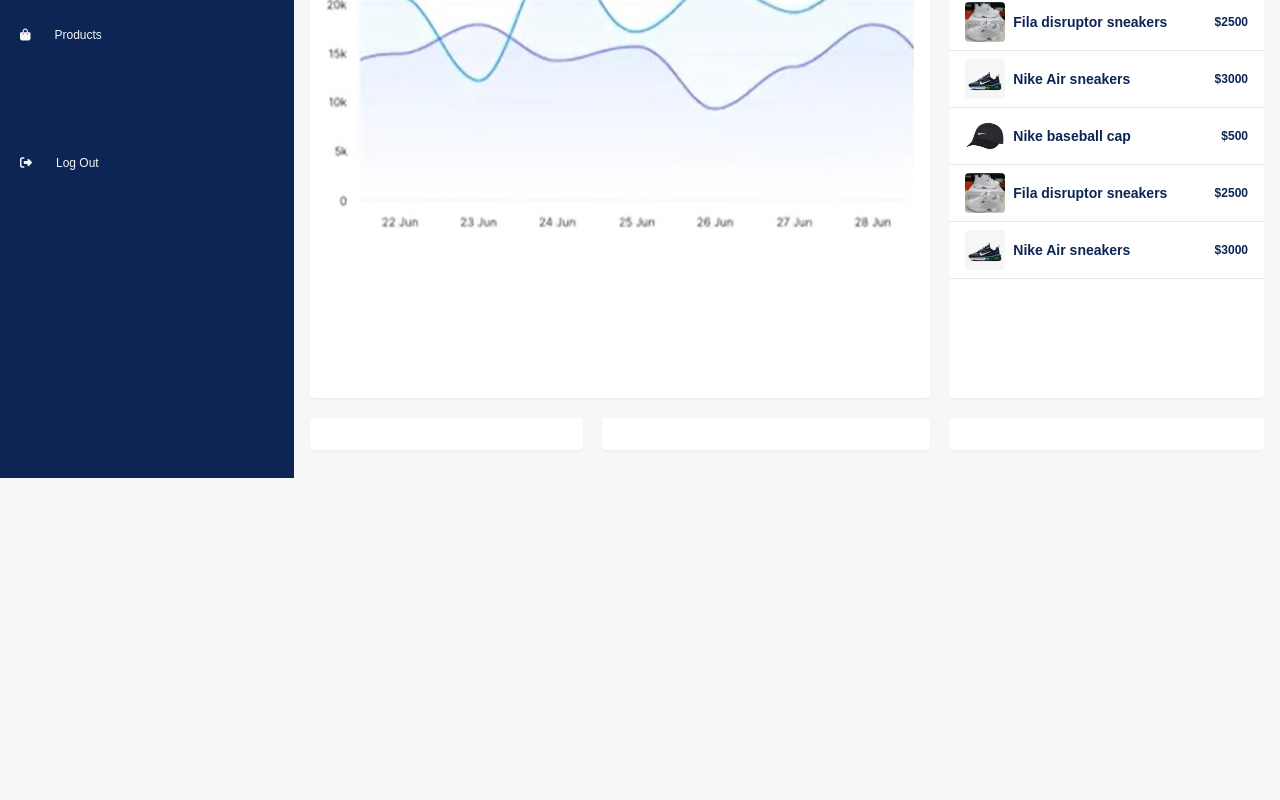
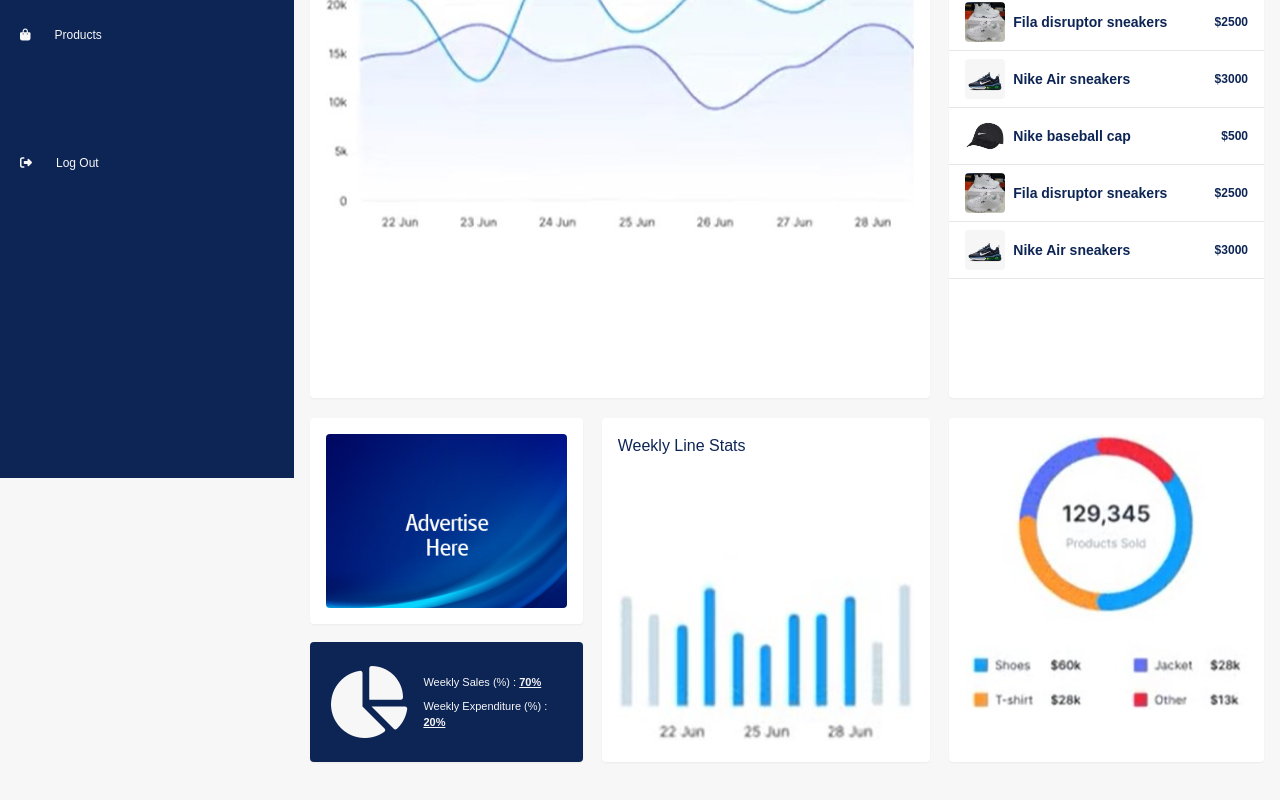
Before and after one commit to Dr-HaEgHo/admin-panel, a React (Create React App) app: page /dashboard in a window 1280 px wide. Shown: the part 322-1122 px from the top of the page. Before the commit the page ends 932 px from the top, so only its background shows below. Built offline with nearby package versions, Linux system fonts and the light colour scheme; no server answers; sample sign-in values are in the browser's storage.

Commit message:
finished the dash page and finalized login validation as well as sign up

```diff
--- a/src/App.js
+++ b/src/App.js
@@ -7,6 +7,7 @@
 } from "react-router-dom";
 import Login from "./pages/Auth/Login";
 import Dashboard from "./components/Dashboard/Dashboard";
+import ProtectedRoutes from "./components/ProtectedRoutes";
 
 function App() {
   return (
@@ -15,8 +16,11 @@
       <Routes>
         <Route path='/' element={<Home/>} />
         <Route path='/login' element={<Login/>} />
-        <Route path='/signup' element={<Signup/>} />
-        <Route path='/dashboard' element={<Dashboard/>} />
+        <Route path='/signup' element={<Signup />} />
+
+        <Route element={ <ProtectedRoutes/> } >
+          <Route path='/*' element={<Dashboard />} />
+      </Route>
       </Routes>
     </BrowserRouter>
   );
--- a/src/components/Dashboard/Dashboard.js
+++ b/src/components/Dashboard/Dashboard.js
@@ -82,7 +82,7 @@
 
     const handleLogout = () => {
         window.location = '/login';
-        // sessionStorage.clear();
+        sessionStorage.clear();
         setIsLoggedOut(true)
     }
 
--- a/src/components/Dashboard/Teams/Teams.js
+++ b/src/components/Dashboard/Teams/Teams.js
@@ -37,8 +37,8 @@
                 </div>
               </div>
           {
-            teamData && teamData.map((member) =>
-              <div className='text-bkdeepblue border-b flex items-center py-2 gap-4'>
+            teamData ? teamData.map((member, idx) =>
+              <div key={idx} className='text-bkdeepblue border-b flex items-center py-2 gap-4'>
                 <div className='w-5'>
                   <h3 className='text-xs font-semibold'>{member.id}</h3>
                 </div>
@@ -58,7 +58,7 @@
                   <h3 className='text-xs'>{member.gender}</h3>
                 </div>
               </div>
-            )
+            ) : null
           }
           </div>
       </div>
--- a/src/components/Home/DashHome.js
+++ b/src/components/Home/DashHome.js
@@ -3,6 +3,9 @@
 import Cap from '../../assets/nike-cap.jpg'
 import Nike from '../../assets/nike1.webp'
 import Fila from '../../assets/fila.jpg'
+import RoundChart from '../../assets/roundchart.jpg'
+import barChart from '../../assets/bar-chart.jpg'
+import adBanner from '../../assets/adbanner.jpg'
 
 const DashHome = () => {
 
@@ -103,12 +106,32 @@
       {/* ------------------------------------------------------------------------------------------------------------third section begins here*/}
       <div className='w-full mt-3 flex justify-between'>
         <div className='w-[65%] rounded flex justify-between'>
-          <div className='w-[44%] shadow-sm rounded bg-white p-4 '></div>
-          <div className='w-[53%] shadow-sm rounded bg-white p-4 '></div>
+          <div className='w-[44%] flex flex-col justify-between'>
+            <div className='rounded shadow-sm p-4 h-[60%] bg-white overflow-hidden'>
+              <div className='w-full h-full overflow-hidden rounded'>
+                <img className='w-full' src={adBanner} alt='place ads here'></img>
+              </div>
+            </div>
+            <div className='rounded shadow-sm p-4 h-[35%] bg-bkdeepblue'>
+              <div className='flex items-center mt-2 gap-4'>
+                <i className='fa fa-pie-chart text-7xl text-bkwhite'></i>
+                <div className='flex flex-col gap-2'>
+                  <p className='text-[11px]'>Weekly Sales (%) : <span className='font-semibold underline'>70%</span></p>
+                  <p className='text-[11px]'>Weekly Expenditure (%) : <span className='font-semibold underline'>20%</span></p>
+                </div>
+            </div>
+             </div>
+          </div>
+          <div className='w-[53%] shadow-sm rounded bg-white p-4 '>
+            <h3 className='text-bkdeepblue font-medium'>Weekly Line Stats</h3>
+            <img className='w-full mt-24' src={barChart} alt='chart.jpg'></img>
+          </div>
         </div>
-        <div className='w-[33%] bg-white p-4 rounded shadow-sm '></div>
+        <div className='w-[33%] bg-white p-4 rounded shadow-sm '>
+            <img className='w-full' src={RoundChart} alt='chart.jpg'></img>
+        </div>
       </div>
-      <div className='h-[10rem]'></div>
+      <div className='h-[3rem]'></div>
     </div>
   )
 }
--- /dev/null
+++ b/src/components/ProtectedRoutes.js
@@ -0,0 +1,17 @@
+import React from 'react'
+import { Navigate, Outlet } from 'react-router-dom'
+
+const userAuth = () => {
+    const logDets = JSON.parse(sessionStorage.getItem('userDetails'));
+    return logDets;
+}
+
+const protectedRoutes = () => {
+
+    const isAuth = userAuth()
+
+
+    return isAuth ? <Outlet /> : <Navigate to='/signup' />
+}
+
+export default protectedRoutes
--- /dev/null
+++ b/src/pages/Auth/Auth.js
@@ -0,0 +1,14 @@
+import React from 'react'
+
+const Auth = () => {
+
+    const isEmail = () => {
+
+    }
+
+  return (
+    <div></div>
+  )
+}
+
+export default Auth
--- a/src/pages/Auth/Login.js
+++ b/src/pages/Auth/Login.js
@@ -11,14 +11,14 @@
         password : "",
     })
 
-    sessionStorage.setItem('userDetails', JSON.stringify({ ...form }))
-
-    const logDets = JSON.parse(sessionStorage.getItem('userDetails'));
 
 
+    // sessionStorage.setItem('userDetails', JSON.stringify({ ...form }))
     // console.log(logDets)
 
     useEffect(() => {
+        const logDets = JSON.parse(sessionStorage.getItem('userDetails'))
+
         if (
             form.email !== '' && form.password !== ''
         ) {
@@ -27,22 +27,21 @@
             setFormValid(false);
         }
 
-        if (form.email === logDets.email) {
-            setIsUser(true);
-        } else {
+        if (!logDets) {
             setIsUser(false);
+        } else if (logDets) {
+            setIsUser(true)
         }
 
-        if (form.password == logDets.password) {
+        if (!logDets) {
+            setIsPassword(false);
+        } else if (logDets) {
             setIsPassword(true);
-        } else {
-            setIsPassword(false);
         }
-
-        console.log(form)
-        console.log('formValid:' + formValid)
-        console.log("email check:" + form.email + logDets.email + " :"+ isUser);
-    },[form.email, form.password])
+        console.log(logDets)
+        console.log(isPassword)
+        console.log(isUser)
+    }, [form.email, form.password])
 
 
     const handleChange = (e) => {
@@ -53,6 +52,8 @@
     }
 
     const submitHandler = (e) => {
+        const logDets = JSON.parse(sessionStorage.getItem('userDetails'))
+
         // if (!formValid ) {
         //     setErrorMsg('Please fill all fields')
         // } else if (!isPassword) {
@@ -67,13 +68,19 @@
         // }
         if (!formValid) {
             setErrorMsg('Please fill all fields');
-        } else if (!isUser) {
-            setErrorMsg('This user does not exist, all inputs are case sensitive')
-        }else if(!isPassword){
+        } else if (isUser === true && form.email !== logDets.email) {
+            setErrorMsg('This user does not exist, would you like to sign up?')
+        }else if(isPassword ===true && form.password !== logDets.password){
             setErrorMsg('You have entered an incorrect password');
-        } else {
+        } else if (isPassword === true && form.password === logDets.password) {
+            console.log('you can sign in')
             window.location='/dashboard'
-         }
+        }
+
+
+        if (!logDets) {
+            setErrorMsg("User doesn't exist, please sign up")
+        }
 
 
         e.preventDefault()
--- a/src/pages/Auth/Signup.js
+++ b/src/pages/Auth/Signup.js
@@ -16,8 +16,6 @@
     password: "",
     confirmPassword: ""
   });
-
-   sessionStorage.setItem('userDetails', JSON.stringify({ ...form }))
 
 
   useEffect(() => {
```
Also changed, not shown: src/assets/adbanner.jpg (added).
